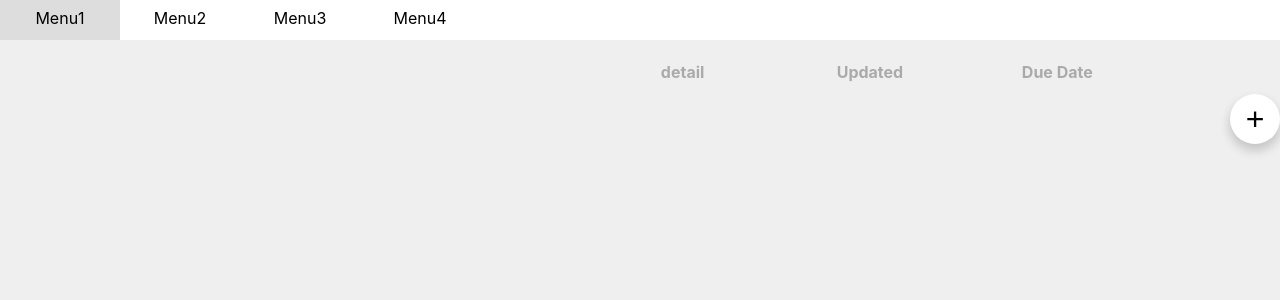
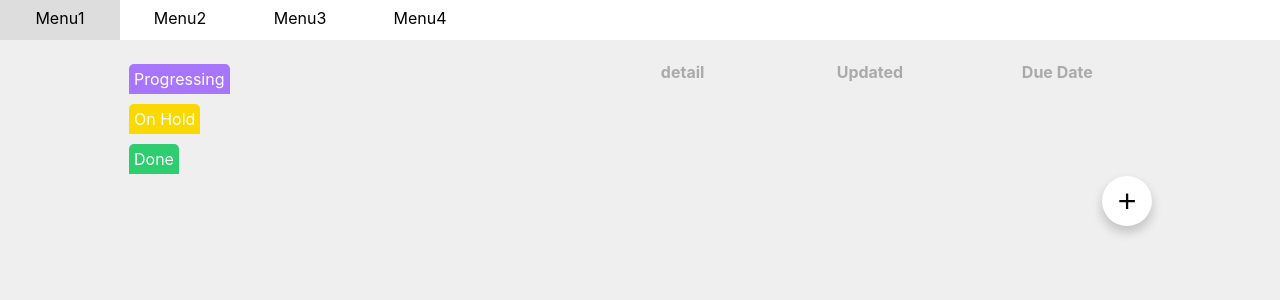
Before and after one commit to ShinKyuJin/todolist, a React (Create React App) app: page / in a window 1280 px wide. Shown: the top 300 px of the page. Built offline with nearby package versions, Linux system fonts and the light colour scheme.

Commit message:
status 변경 성공

```diff
--- a/src/components/list/Todolist.scss
+++ b/src/components/list/Todolist.scss
@@ -6,6 +6,7 @@
     text-align: center;
     table-layout: fixed;
     width: 80%;
+    position: relative;
 
     &__th {
 
@@ -28,5 +29,27 @@
         color: #AAA;
       }
     }
+
+    &__caption {
+      position: absolute;
+      left: 1px;
+      margin-top: -30px;
+      color: white;
+      padding: 5px;
+      display: block;
+      border-radius: 5px 5px 0 0;
+
+      &__progress {
+        background-color: rgb(168, 117, 255);
+      }
+
+      &__hold {
+        background-color: rgb(249, 217, 0);
+      }
+
+      &__done {
+        background-color: rgb(46, 205, 111);
+      }
+    }
   }
 }
--- a/src/components/list/index.tsx
+++ b/src/components/list/index.tsx
@@ -1,7 +1,7 @@
 import React from 'react';
 import useTodos from '../../hooks/useTodos';
 import Todo from '../todo';
-import todoStatus from '../../modules/todos';
+import { todoStatus } from '../../modules/todos';
 
 import './Todolist.scss';
 
@@ -9,12 +9,21 @@ const Todolist: React.FC = () => {
   const todos = useTodos();
 
   let key = 0;
-  const mappingList = todos.map((todo) =>
-    <Todo todo={todo} key={key++} />
+  const progressList = todos.map((todo) =>
+    todo.status === todoStatus.PROGRESS ?
+    <Todo todo={todo} key={key++} /> : null
   );
 
-  const tmp = todoStatus.name;
-  console.log(tmp);
+  const holdList = todos.map((todo) =>
+    todo.status === todoStatus.HOLD ?
+    <Todo todo={todo} key={key++} /> : null
+  );
+
+  const doneList = todos.map((todo) =>
+    todo.status === todoStatus.DONE ?
+    <Todo todo={todo} key={key++} /> : null
+  );
+
 
   return (
     <div className="list">
@@ -28,7 +37,16 @@ const Todolist: React.FC = () => {
           </tr>
         </thead>
         <tbody>
-          {mappingList}
+          <span className="list__table__caption list__table__caption__progress">Progressing</span>
+          {progressList}
+          <br />
+          <br />
+          <span className="list__table__caption list__table__caption__hold">On Hold</span>
+          {holdList}
+          <br />
+          <br />
+          <span className="list__table__caption list__table__caption__done">Done</span>
+          {doneList}
         </tbody>
       </table>
     </div>
--- a/src/components/modal/Modalform.scss
+++ b/src/components/modal/Modalform.scss
@@ -3,11 +3,12 @@
 
   &__form {
     position: fixed;
+    left: 10%;
   }
 
   &__make {
     position: absolute;
-    right: 0;
+    right: 10%;
 
     &__btn {
       border: none;
--- a/src/components/modal/index.tsx
+++ b/src/components/modal/index.tsx
@@ -46,6 +46,7 @@ const Modalform: React.FC = () => {
   const handleClickAdd = () => {
     addTodo(subject, cur, due);
     setClick(!click);
+    setSubject('');
     setCur(curTime.format('MM-DD'));
     setDue(dueTime.format('MM-DD'));
     setAddCur(0);
--- a/src/components/navigation/index.tsx
+++ b/src/components/navigation/index.tsx
@@ -2,7 +2,8 @@ import React from 'react';
 import { Link } from 'react-router-dom';
 import './Navigation.scss';
 
-const Navigation: React.FC = () => {
+class Navigation extends React.Component {
+  render() {
     return (
       <div className="template__nav">
         <Link to='#' className="template__nav__link">Menu1</Link>
@@ -10,7 +11,8 @@ const Navigation: React.FC = () => {
         <Link to='#' className="template__nav__link">Menu3</Link>
         <Link to='#' className="template__nav__link">Menu4</Link>
       </div>
-  );
+    )
+  }
 }
 
 export default Navigation;
--- a/src/components/template/index.tsx
+++ b/src/components/template/index.tsx
@@ -14,4 +14,5 @@ const Tasktemplate: React.FC = () => {
   );
 }
 
+
 export default Tasktemplate;
--- a/src/components/todo/Todo.scss
+++ b/src/components/todo/Todo.scss
@@ -14,6 +14,7 @@
 
   &__detail {
     cursor: pointer;
+    padding: 20px;
 
     & > img {
       width: 30px;
@@ -25,14 +26,36 @@
 
   &__start {
     width: 100px;
+    padding: 20px;
+
+    &:hover &__cramp {
+      display: inline-block;
+    }
   }
 
   &__end {
+    width: 100px;
     padding: 20px;
-    width: 100px;
+
+    &:hover &__cramp {
+      display: inline;
+    }
   }
 
   & + & {
     margin-top: 10px;
   }
+
+  &__left, &__right {
+    font-size:24px;
+    display: none;
+  }
+
+  &__left {
+    padding-right: 20px;
+  }
+
+  &__right {
+    padding-left: 20px;
+  }
 }
--- a/src/components/todo/index.tsx
+++ b/src/components/todo/index.tsx
@@ -1,8 +1,9 @@
 import React, { useState } from 'react';
-import { todo } from '../../modules/todos';
+import { todo, todoStatus } from '../../modules/todos';
 import comment from '../../assets/comment.png';
 import './Todo.scss';
 import useModifyTodo from '../../hooks/useModifyTodo';
+import useChangeTodoStatus from '../../hooks/useChangeTodoStatus';
 
 type todoProps = {
   todo: todo;
@@ -12,20 +13,21 @@ const Todo = ({ todo }: todoProps) => {
   const [dbSubject, setDbSubject] = useState(true);
   const [subject, setSubject] = useState(todo.subject);
   const modifySubjectTodo = useModifyTodo();
+  const changeTodoStatus = useChangeTodoStatus();
 
-  const handleChangeModifySubject = (e: React.ChangeEvent<HTMLInputElement>) => {
+  const handleChangeSubject = (e: React.ChangeEvent<HTMLInputElement>) => {
     setSubject(e.target.value);
   }
 
-  const handleClickModifyConfirm = () => {
+  const handleConfirmSubject = () => {
     modifySubjectTodo(todo.id, subject);
     setDbSubject(!dbSubject);
   }
 
   const dbClickSubjectInput = (
     <div>
-      <input type="text" className="list__table__td__subject-modify" onChange={handleChangeModifySubject} value={subject} />
-      <button type="button" onClick={handleClickModifyConfirm}>확인</button>
+      <input type="text" className="list__table__td__subject-modify" onChange={handleChangeSubject} value={subject} />
+      <button type="button" onClick={handleConfirmSubject}>확인</button>
     </div>
   )
 
@@ -33,6 +35,9 @@ const Todo = ({ todo }: todoProps) => {
     setDbSubject(!dbSubject);
   }
 
+  const handleChangeStatus = () => {
+    changeTodoStatus(todo.id, todo.status+1);
+  }
 
   return (
     <tr className="list__table__td">
@@ -46,8 +51,13 @@ const Todo = ({ todo }: todoProps) => {
       <td className="list__table__td__detail">
         <img src={comment} alt="comment" />
       </td>
-      <td className="list__table__td__start">{todo.start}</td>
-      <td className="list__table__td__end">{todo.end}</td>
+      <td className="list__table__td__start">
+        {todo.start}
+      </td>
+      <td className="list__table__td__end">
+        {todo.end}
+        <button onClick={handleChangeStatus}>hello?</button>
+      </td>
     </tr>
   );
 }
--- a/src/hooks/useAddTodo.ts
+++ b/src/hooks/useAddTodo.ts
@@ -7,7 +7,8 @@ const useAddTodo = () => {
 
   return useCallback(
     (subject: string, start: string, end: string) =>
-    dispatch(addTodo(subject, start, end)), [dispatch]);
+    dispatch(addTodo(subject, start, end)), [dispatch]
+    );
 }
 
 export default useAddTodo;
--- /dev/null
+++ b/src/hooks/useChangeTodoStatus.ts
@@ -0,0 +1,14 @@
+import { useDispatch } from "react-redux"
+import { useCallback } from "react";
+import { changeTodoStatus } from "../modules/todos";
+
+const useChangeTodoStatus = () => {
+  const dispatch = useDispatch();
+
+  return useCallback(
+    (id: number, status: number) =>
+    dispatch(changeTodoStatus(id, status)), [dispatch]
+    );
+};
+
+export default useChangeTodoStatus;
--- a/src/modules/todos.ts
+++ b/src/modules/todos.ts
@@ -1,5 +1,6 @@
 const ADD_TODO = 'ADD_TODO' as const;
 const MODIFY_TODO_SUBJECT = 'MODIFY_TODO_SUBJECT' as const;
+const CHANGE_TODO_STATUS = 'CHANGE_TODO_STATUS' as const;
 
 export const addTodo = (subject: string, start: string, end: string) => ({
   type: ADD_TODO,
@@ -14,9 +15,16 @@ export const modifyTodoSubject = (id: number, subject: string) => ({
   subject
 });
 
+export const changeTodoStatus = (id: number, status: number) => ({
+  type: CHANGE_TODO_STATUS,
+  id,
+  status
+});
+
 type todosAction =
   | ReturnType<typeof addTodo>
-  | ReturnType<typeof modifyTodoSubject>;
+  | ReturnType<typeof modifyTodoSubject>
+  | ReturnType<typeof changeTodoStatus>;
 
 export enum todoStatus {
   PROGRESS,
@@ -41,7 +49,7 @@ let nextId = 0;
 
 const todos = (state: todosState = initialState, action: todosAction) => {
   switch(action.type) {
-    case ADD_TODO:
+    case ADD_TODO: {
       return state.concat({
         id: nextId++,
         subject: action.subject,
@@ -50,11 +58,30 @@ const todos = (state: todosState = initialState, action: todosAction) => {
         end: action.end,
         status: todoStatus.PROGRESS
       });
-    case MODIFY_TODO_SUBJECT:
+    }
+    case MODIFY_TODO_SUBJECT: {
       const index = state.findIndex((todo) => todo.id === action.id);
-      state[index].subject = action.subject;
+      const newTodo = {...state[index]};
+      newTodo.subject = action.subject;
 
-      return state;
+      return [
+        ...state.slice(0, action.id),
+        newTodo,
+        ...state.slice(action.id+1, state.length)
+      ];
+    }
+
+    case CHANGE_TODO_STATUS: {
+      const index = state.findIndex((todo) => todo.id === action.id);
+      const newTodo = {...state[index]};
+      newTodo.status = action.status;
+
+      return [
+        ...state.slice(0, action.id),
+        newTodo,
+        ...state.slice(action.id+1, state.length)
+      ];
+    }
     default:
       return state;
   }
```
Lines whose indentation alone changed are shown as unchanged.
